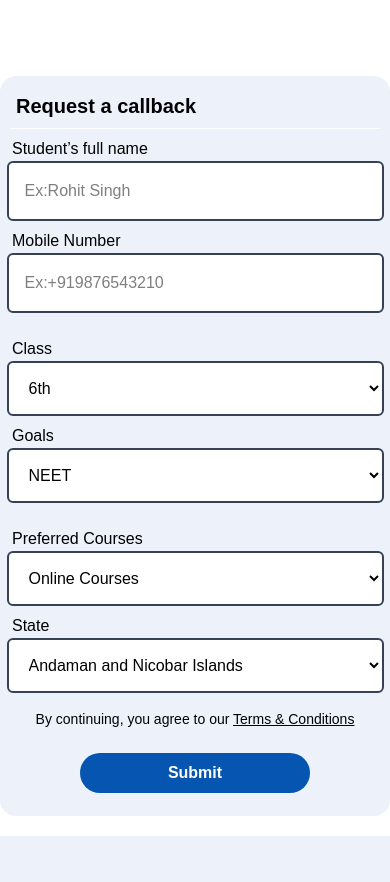
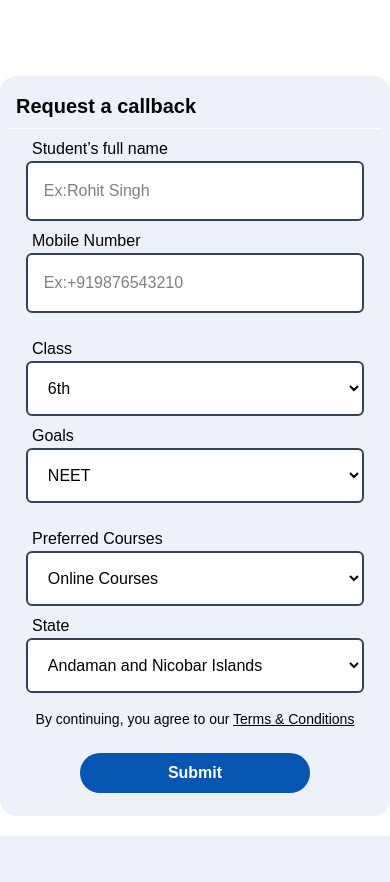
Before and after one commit to Aqib2110/Allen, a React (Vite) app: page / in a window 390 px wide. Shown: the part 4700-5582 px from the top of the page. Built offline with nearby package versions, Linux system fonts and the light colour scheme.

Commit message:
Update Course.jsx

```diff
--- a/src/components/Course.jsx
+++ b/src/components/Course.jsx
@@ -129,7 +129,7 @@ const Course = () => {
     <h1 className='font-bold text-xl ml-4 mt-4 mb-2'>Request a callback</h1>
     <hr className='text-white mx-auto px-2 w-18/19'/>
 </div>
-<div className='flex  justify-between gap-4 flex-col lg:flex-wrap'>
+<div className='flex  justify-between gap-4 px-5 md:px-0 flex-col lg:flex-wrap'>
 <div className='flex lg:flex-row flex-col  w-full' >
 <label htmlFor="" className='flex   text-md mx-auto w-full lg:w-1/2  flex-col'>   <span className='pl-3 mt-2'>Student’s full name</span>
     <input type="text" placeholder='Ex:Rohit Singh' className='border-2 bg-white border-gray-700 mx-auto w-29/30 px-4 lg:w-14/15 py-4 lg:py-2 rounded-md' />
```
